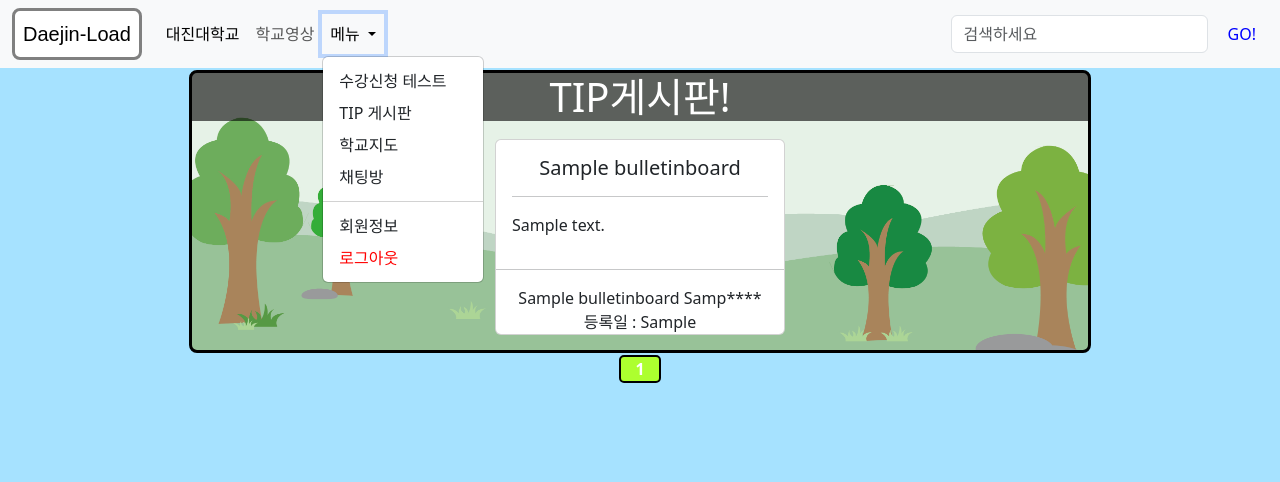
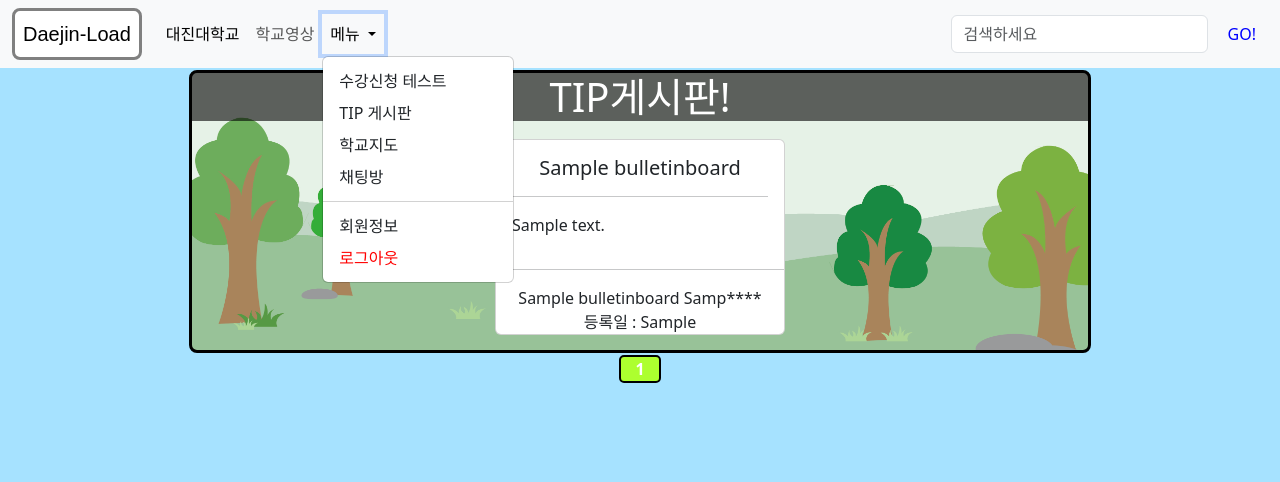
Before and after one commit to hongjunpyo123/Daejin_Load, a PHP site: page /bulletinboard.php in a window 1280 px wide, after a click on "메뉴". Shown: the top 482 px of the page. Run offline with PHP 8.4, Linux system fonts and the light colour scheme; the visitor is signed in with stand-in values (Sample User, id 1); tables that the repository leaves empty or names only in its code hold one stand-in row (values such as "Sample post"); some libraries are stand-ins or nearby versions; some web fonts are replaced.

Commit message:
fix: css오류 수정

```diff
--- a/bulletinboard.php
+++ b/bulletinboard.php
@@ -57,7 +57,14 @@
 
         <!-- bulletinboard.css -->
         <link rel="stylesheet" href="css/bulletinboard.css">
+
         <!--사진 조절 사이트 https://www.adobe.com/kr/express/feature/image/resize-->
+
+        <style>
+            .dropdown-item{
+                width: 158px;
+            }
+        </style>
     </head>
     <body>
         <?php
--- a/css/building.css
+++ b/css/building.css
@@ -48,7 +48,7 @@ body{
     border: 8px solid rgb(63, 63, 63);
     width: 78vh;
     height: 60vh;
-    background-image: url("img/지도.jpg");
+    background-image: url("../img/map.jpg");
     background-repeat: no-repeat;
     background-size: cover;
     background-position: center;
--- a/css/bulletinboard.css
+++ b/css/bulletinboard.css
@@ -9,7 +9,7 @@
                 background-color: rgba(107, 208, 255, 0.6);;
                 height: 100vh;
             }
-            .navbar-brand {
+            .navbar-brand{
                 transition: background-color 0.3s ease-in-out;
                 border: 3px solid gray;
                 border-radius: 8px;
@@ -17,6 +17,10 @@
                 font-family: fantasy;
                 padding: 8px;
                 background-color: white;
+            }
+            .navbar-brand:hover{
+                transition: background-color 0.3s ease-in-out;
+                background-color: cornflowerblue;
             }
 
             .btn-custom {
@@ -120,6 +124,10 @@
                 height: 10%;
             }
 
+            .dropdown-item{
+                width: 158px !important;
+            }
+
             .card-title{
                 text-align: center;
             }
--- a/noticeboard.php
+++ b/noticeboard.php
@@ -120,7 +120,6 @@
                 <ul class="dropdown-menu">
                 <li ><a class="dropdown-item" href="수강신청페이지/ApplicationloginPage.html">수강신청 테스트</a></li>
                   <li><a class="dropdown-item" href="#">TIP 게시판</a></li>
-                  <li><a class="dropdown-item" href="#">선배의 조언</a></li>
                   <li><a class="dropdown-item" href="building.html">학교지도</a></li>
                   <li><a class="dropdown-item" href="../noticeboard.php">채팅방</a></li>
                   <li><hr class="dropdown-divider"></li>
```
Also changed, not shown: building.html (line endings or trailing spaces), img/map.jpg (renamed from img/지도.jpg). Lines whose indentation alone changed are shown as unchanged.
